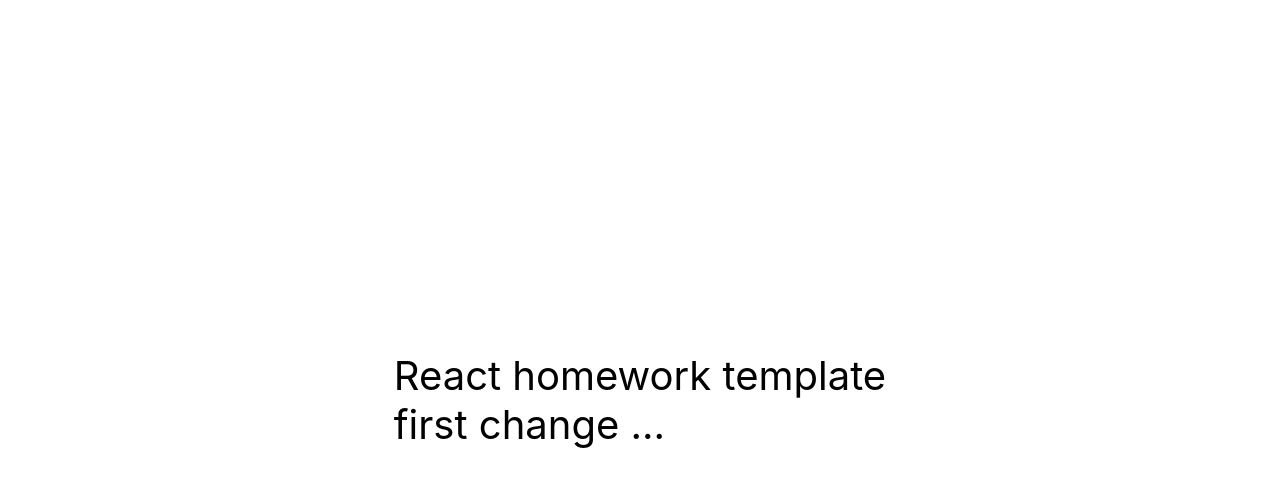
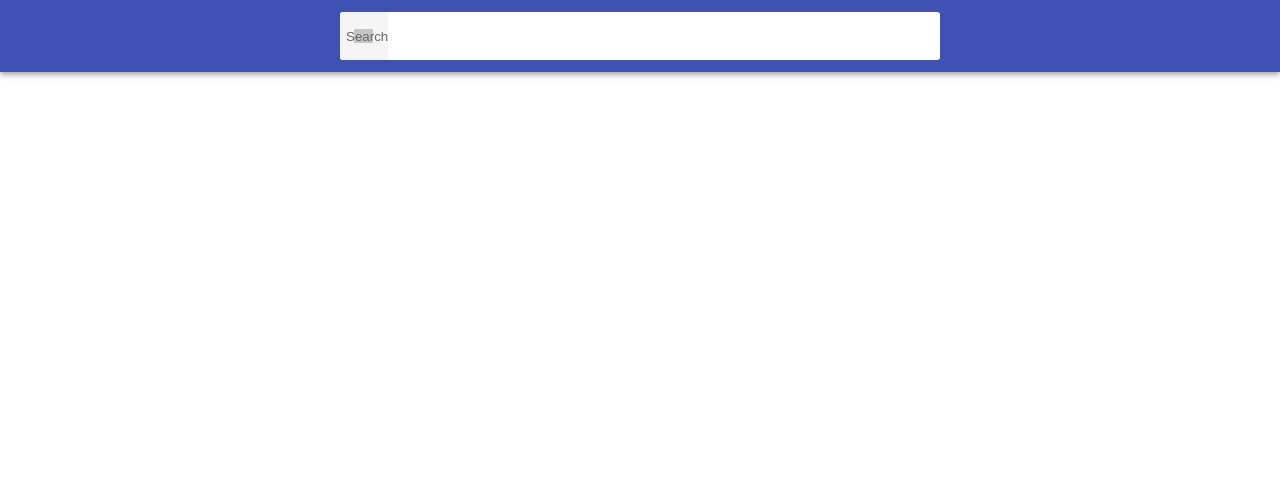
Before and after one commit to BobliHH/goit-react-hw-03-image-finder, a React (Create React App) app: page / in a window 1280 px wide. Shown: the top 486 px of the page. Built offline with nearby package versions, Linux system fonts and the light colour scheme; grey boxes are pictures that could not be loaded.

Commit message:
created fetch and rendered images

```diff
--- a/src/components/App.jsx
+++ b/src/components/App.jsx
@@ -1,18 +1,60 @@
-export const App = () => {
+import { useState, useRef } from 'react';
+import { searchImages } from './requests';
+
+export default function App() {
+  // ne trebuie un state in care sa tinem array-ul de imagini
+  const [images, setImages] = useState([]);
+  // folosim ref ca sa putem vedea valoarea din input
+  // cand dam "submit" la form
+  const inputRef = useRef();
+  // functia care se apeleaza la "submit" form
+  const handleSearch = e => {
+    // nu lasam cursul normal al formularelor
+    e.preventDefault();
+    // ne uitam la valoarea inputului
+    const currentValue = inputRef.current.value;
+    if (currentValue) {
+      // daca inputul are valoare
+      // apelam api-ul si setam imaginile
+      searchImages(currentValue).then(res => {
+        console.log(res.hits);
+        setImages(res.hits);
+      });
+    } else {
+      // daca inputul e gol
+      // setam ca gol arrayul de imagini
+      setImages([]);
+    }
+  };
   return (
-    <div
-      style={{
-        height: '100vh',
-        display: 'flex',
-        justifyContent: 'center',
-        alignItems: 'center',
-        fontSize: 40,
-        color: '#010101',
-      }}
-    >
-      React homework template
-      <br />
-      first change ...
+    <div className="App">
+      <div className="Searchbar">
+        <form className="SearchForm" onSubmit={handleSearch}>
+          <button className="SearchForm-button" type="submit">
+            Search
+          </button>
+          <input
+            className="SearchForm-input"
+            ref={inputRef}
+            type="text"
+            name="search"
+          />
+        </form>
+      </div>
+      <div className="ImageGallery">
+        {images.length > 0 &&
+          images.map(img => {
+            return (
+              <div className="ImageGalleryItem" key={img.id}>
+                <img
+                  className="ImageGalleryItem-image"
+                  src={img.previewURL}
+                  alt=""
+                />
+              </div>
+            );
+          })}
+      </div>
     </div>
   );
-};
+}
--- /dev/null
+++ b/src/components/requests.js
@@ -0,0 +1,5 @@
+export const searchImages = searchTerm => {
+  return fetch(
+    `https://pixabay.com/api/?key=38601401-11d2d5f97ced9578970ff4161&q=${searchTerm}&image_type=photo&pretty=true`
+  ).then(res => res.json());
+};
--- a/src/index.css
+++ b/src/index.css
@@ -1,15 +1,213 @@
 @import-normalize; /* bring in normalize.css styles */
-
-body {
-  margin: 0;
-  font-family: -apple-system, BlinkMacSystemFont, 'Segoe UI', 'Roboto', 'Oxygen',
-    'Ubuntu', 'Cantarell', 'Fira Sans', 'Droid Sans', 'Helvetica Neue',
-    sans-serif;
-  -webkit-font-smoothing: antialiased;
-  -moz-osx-font-smoothing: grayscale;
-}
 
 code {
   font-family: source-code-pro, Menlo, Monaco, Consolas, 'Courier New',
     monospace;
 }
+html {
+  box-sizing: border-box;
+  width: 100vw;
+  overflow-x: hidden;
+}
+
+*,
+*::before,
+*::after {
+  box-sizing: inherit;
+}
+
+body {
+  margin: 0;
+  font-family: -apple-system, BlinkMacSystemFont, "Segoe UI", Roboto,
+    Oxygen-Sans, Ubuntu, Cantarell, "Helvetica Neue", sans-serif;
+  color: #212121;
+  background-color: #fff;
+  -webkit-font-smoothing: antialiased;
+  -moz-osx-font-smoothing: grayscale;
+}
+
+img {
+  display: block;
+  max-width: 100%;
+  height: auto;
+}
+
+/*
+ * Стили компонента App
+ */
+.App {
+  display: grid;
+  grid-template-columns: 1fr;
+  grid-gap: 16px;
+  padding-bottom: 24px;
+}
+
+/*
+ * Стили компонента Searchbar
+ */
+.Searchbar {
+  top: 0;
+  left: 0;
+  position: sticky;
+  z-index: 1100;
+  display: flex;
+  justify-content: center;
+  align-items: center;
+  min-height: 64px;
+  padding-right: 24px;
+  padding-left: 24px;
+  padding-top: 12px;
+  padding-bottom: 12px;
+  color: #fff;
+  background-color: #3f51b5;
+  box-shadow: 0px 2px 4px -1px rgba(0, 0, 0, 0.2),
+    0px 4px 5px 0px rgba(0, 0, 0, 0.14), 0px 1px 10px 0px rgba(0, 0, 0, 0.12);
+}
+
+/*
+ * Стили компонента SearchForm
+ */
+.SearchForm {
+  display: flex;
+  align-items: center;
+  width: 100%;
+  max-width: 600px;
+  background-color: #fff;
+  border-radius: 3px;
+  overflow: hidden;
+}
+
+.SearchForm-button {
+  display: inline-block;
+  width: 48px;
+  height: 48px;
+  border: 0;
+  background-image: url("https://image.flaticon.com/icons/svg/149/149852.svg");
+  background-size: 40%;
+  background-repeat: no-repeat;
+  background-position: center;
+  opacity: 0.6;
+  transition: opacity 250ms cubic-bezier(0.4, 0, 0.2, 1);
+  cursor: pointer;
+  outline: none;
+}
+
+.SearchForm-button:hover {
+  opacity: 1;
+}
+
+.SearchForm-button-label {
+  position: absolute;
+  width: 1px;
+  height: 1px;
+  padding: 0;
+  overflow: hidden;
+  clip: rect(0, 0, 0, 0);
+  white-space: nowrap;
+  clip-path: inset(50%);
+  border: 0;
+}
+
+.SearchForm-input {
+  display: inline-block;
+  width: 100%;
+  font: inherit;
+  font-size: 20px;
+  border: none;
+  outline: none;
+  padding-left: 4px;
+  padding-right: 4px;
+}
+
+.SearchForm-input::placeholder {
+  font: inherit;
+  font-size: 18px;
+}
+
+/*
+ * Стили компонента ImageGallery
+ */
+.ImageGallery {
+  display: grid;
+  max-width: calc(100vw - 48px);
+  grid-template-columns: repeat(auto-fill, minmax(320px, 1fr));
+  grid-gap: 16px;
+  margin-top: 0;
+  margin-bottom: 0;
+  padding: 0;
+  list-style: none;
+  margin-left: auto;
+  margin-right: auto;
+}
+
+/*
+ * Стили компонента ImageGalleryItem
+ */
+.ImageGalleryItem {
+  border-radius: 2px;
+  box-shadow: 0px 1px 3px 0px rgba(0, 0, 0, 0.2),
+    0px 1px 1px 0px rgba(0, 0, 0, 0.14), 0px 2px 1px -1px rgba(0, 0, 0, 0.12);
+}
+
+.ImageGalleryItem-image {
+  width: 100%;
+  height: 260px;
+  object-fit: cover;
+  transition: transform 250ms cubic-bezier(0.4, 0, 0.2, 1);
+}
+
+.ImageGalleryItem-image:hover {
+  transform: scale(1.03);
+  cursor: zoom-in;
+}
+
+/*
+ * Стили компонента Modal
+ */
+
+.Overlay {
+  position: fixed;
+  top: 0;
+  left: 0;
+  width: 100vw;
+  height: 100vh;
+  display: flex;
+  justify-content: center;
+  align-items: center;
+  background-color: rgba(0, 0, 0, 0.8);
+  z-index: 1200;
+}
+
+.Modal {
+  max-width: calc(100vw - 48px);
+  max-height: calc(100vh - 24px);
+}
+
+/*
+* Стили компонента Buton (Load more)
+*/
+.Button {
+  padding: 8px 16px;
+  border-radius: 2px;
+  background-color: #3f51b5;
+  transition: all 250ms cubic-bezier(0.4, 0, 0.2, 1);
+  text-align: center;
+  display: inline-block;
+  color: #fff;
+  border: 0;
+  text-decoration: none;
+  cursor: pointer;
+  font-family: inherit;
+  font-size: 18px;
+  line-height: 24px;
+  font-style: normal;
+  font-weight: 500;
+  min-width: 180px;
+  box-shadow: 0px 3px 1px -2px rgba(0, 0, 0, 0.2),
+    0px 2px 2px 0px rgba(0, 0, 0, 0.14), 0px 1px 5px 0px rgba(0, 0, 0, 0.12);
+}
+
+.Button:hover,
+.Button:focus {
+  background-color: #303f9f;
+}
--- a/src/index.js
+++ b/src/index.js
@@ -1,7 +1,8 @@
 import React from 'react';
 import ReactDOM from 'react-dom/client';
-import { App } from 'components/App';
+import App  from 'components/App';
 import './index.css';
+
 
 ReactDOM.createRoot(document.getElementById('root')).render(
   <React.StrictMode>
```
